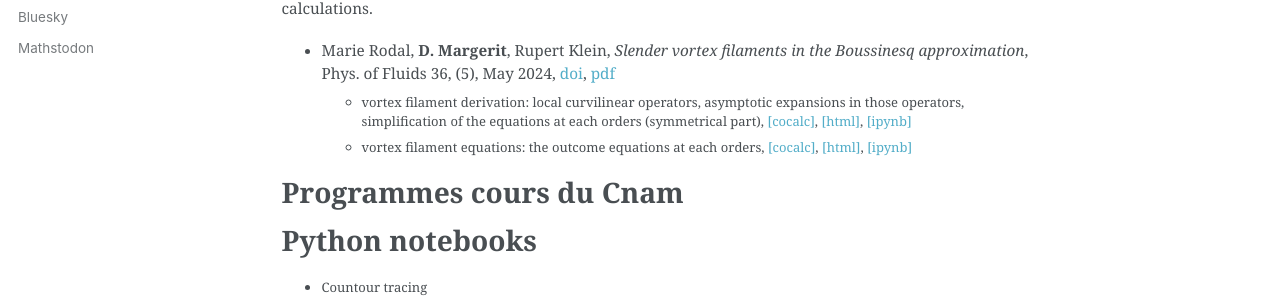
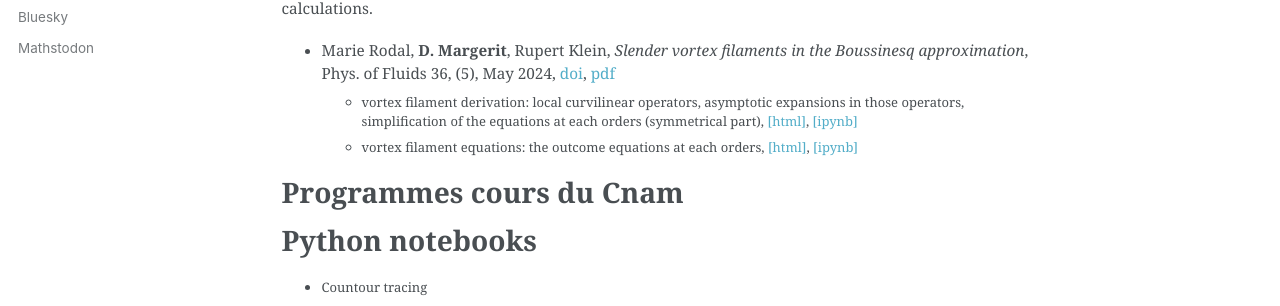
Before and after one commit to danielmargerit/danielmargerit.github.io, a Jekyll site: the page built from _pages/softwares.md, in a window 1280 px wide and 1265 px high. Shown: the part 680-986 px from the top of the window. Built offline with Jekyll 4.4.1, drawn with Linux system fonts in a browser that asks for light colours.

Commit message:
Update softwares.md

```diff
--- a/_pages/softwares.md
+++ b/_pages/softwares.md
@@ -22,8 +22,8 @@ We provide here examples of using the SageMath tool (the free open-source mathem
      Phys. of Fluids 36, (5), May 2024,
    [doi]( https://doi.org/10.1063/5.0205028),
     [pdf](https://pubs.aip.org/aip/pof/article-pdf/doi/10.1063/5.0205028/20134372/056604_1_5.0205028.pdf)
-	- vortex filament derivation:  local curvilinear operators, asymptotic expansions in those operators, simplification of the equations at each orders (symmetrical part), [[cocalc]](https://cocalc.com/github/danielmargerit/SageMAE4PDEs/blob/main/Notebooks/vortex_dynamics/vortex_nb_CT.ipynb), [[html]](https://github.com/danielmargerit/SageMAE4PDEs/blob/main/Notebooks/vortex_dynamics/vortex_nb_CT.html), [[ipynb]](https://github.com/danielmargerit/SageMAE4PDEs/blob/main/Notebooks/vortex_dynamics/vortex_nb_CT.ipynb)
-	- vortex filament equations: the outcome equations at each orders, [[cocalc]](https://cocalc.com/github/danielmargerit/SageMAE4PDEs/blob/main/Notebooks/vortex_dynamics/vortex_nb_CT-Summary.ipynb), [[html]](https://github.com/danielmargerit/SageMAE4PDEs/blob/main/Notebooks/vortex_dynamics/vortex_nb_CT-Summary.html), [[ipynb]](https://github.com/danielmargerit/SageMAE4PDEs/blob/main/Notebooks/vortex_dynamics/vortex_nb_CT-Summary.ipynb)
+	- vortex filament derivation:  local curvilinear operators, asymptotic expansions in those operators, simplification of the equations at each orders (symmetrical part), [[html]](https://github.com/danielmargerit/SageMAE4PDEs/blob/main/Notebooks/vortex_dynamics/vortex_nb_CT.html), [[ipynb]](https://github.com/danielmargerit/SageMAE4PDEs/blob/main/Notebooks/vortex_dynamics/vortex_nb_CT.ipynb)
+	- vortex filament equations: the outcome equations at each orders, [[html]](https://github.com/danielmargerit/SageMAE4PDEs/blob/main/Notebooks/vortex_dynamics/vortex_nb_CT-Summary.html), [[ipynb]](https://github.com/danielmargerit/SageMAE4PDEs/blob/main/Notebooks/vortex_dynamics/vortex_nb_CT-Summary.ipynb)
 
 # Programmes cours du Cnam
 
```
